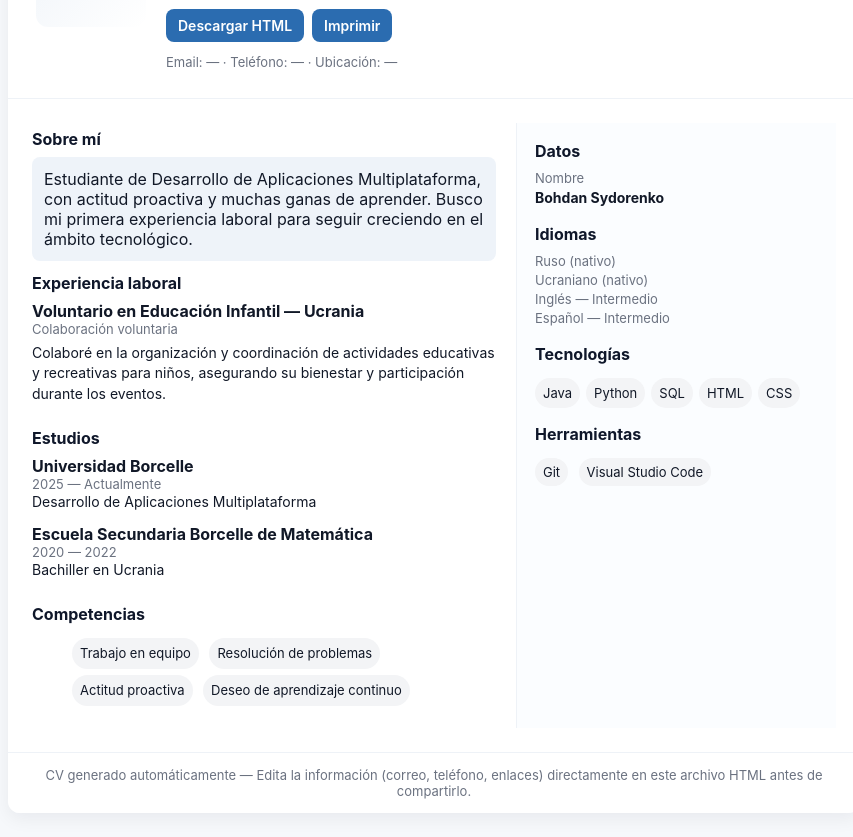
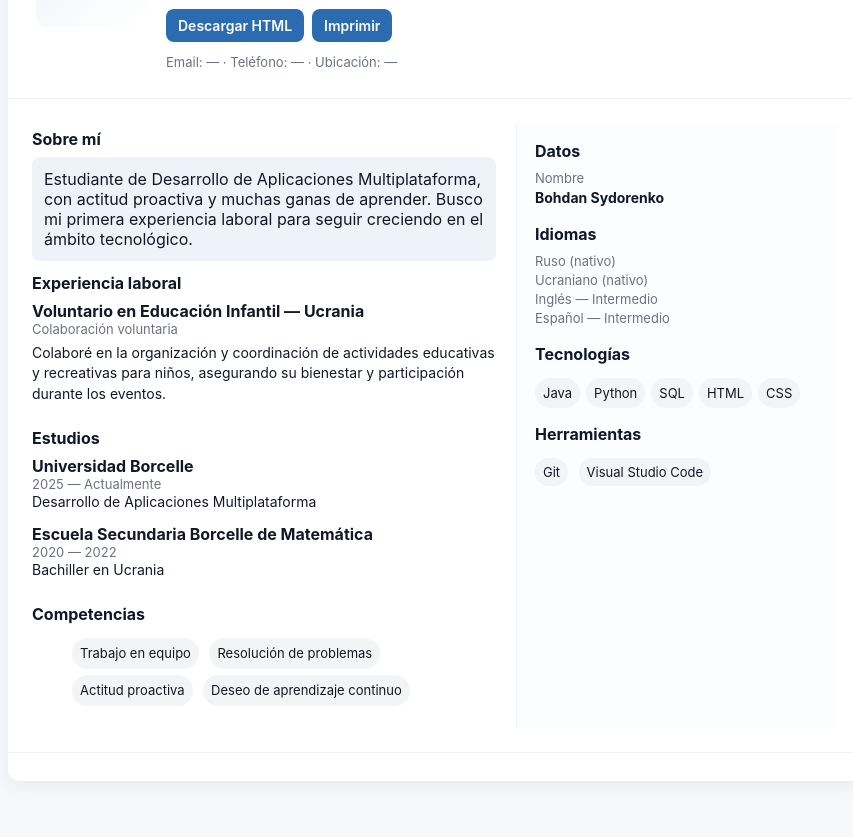
Before and after one commit to Sagmanua/Curriculum, a plain HTML site: page index.html in a window 1280 px wide. Shown: the part 167-1004 px from the top of the page, without its empty margins (206-1059 px from the left). After the commit the page ends 972 px from the top, so only its background shows below. Drawn offline with Linux system fonts and the light colour scheme.

Commit message:
Update index.html

```diff
--- a/index.html
+++ b/index.html
@@ -129,7 +129,6 @@
       </main>
 
       <footer>
-        CV generado automáticamente — Edita la información (correo, teléfono, enlaces) directamente en este archivo HTML antes de compartirlo.
       </footer>
     </div>
   </div>
```
